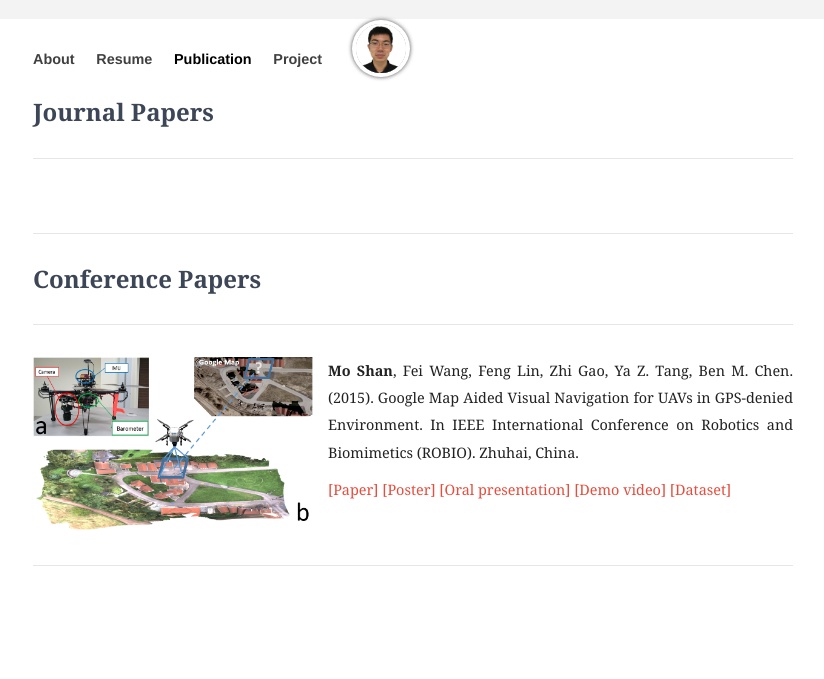
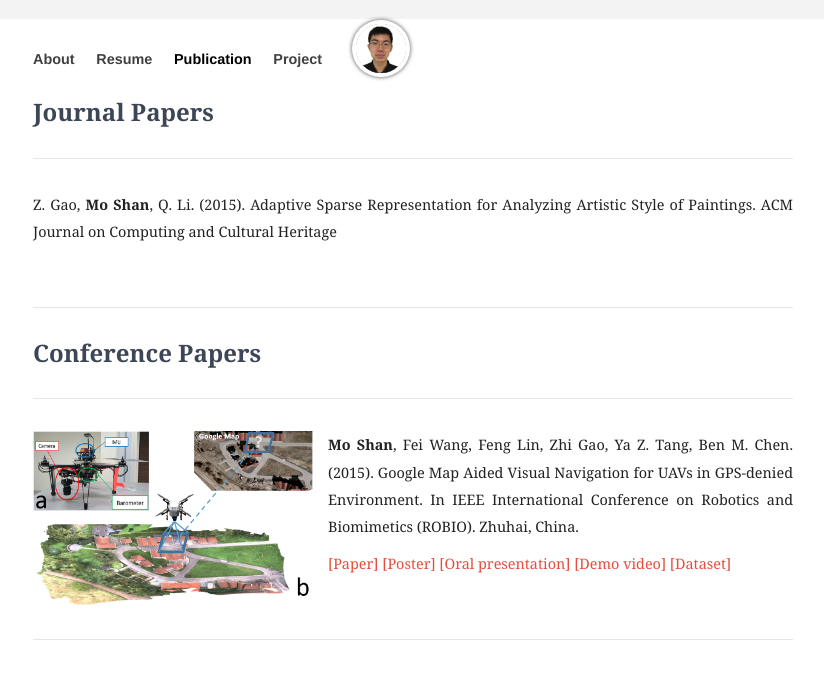
Before and after one commit to moshanATucsd/moshanATucsd.github.io, a Jekyll site: the page built from publication/index.html, in a window 1280 px wide. Shown: the top 679 px of the page, without its empty margins (227-1051 px from the left). Built offline with Jekyll 4.4.1, drawn with Linux system fonts in a browser that asks for light colours; nearby versions of some CDN libraries.

Commit message:
add journal

```diff
--- a/publication/index.html
+++ b/publication/index.html
@@ -9,9 +9,17 @@ category: publication
 <h2>Journal Papers</h2>
 <div class="spacer"></div>
 
+    <section>
+      <div>
+        <p>
+        Z. Gao, <strong>Mo Shan</strong>, Q. Li. (2015).
+            Adaptive Sparse Representation for Analyzing Artistic Style of Paintings. ACM Journal on Computing and Cultural Heritage
+        </p>
+      </div>
+    </section>
+
 </section>
 <div class="spacer"></div>
-
 
 <section>
 <h2>Conference Papers</h2>
```
Also changed, not shown: 2 other files.
